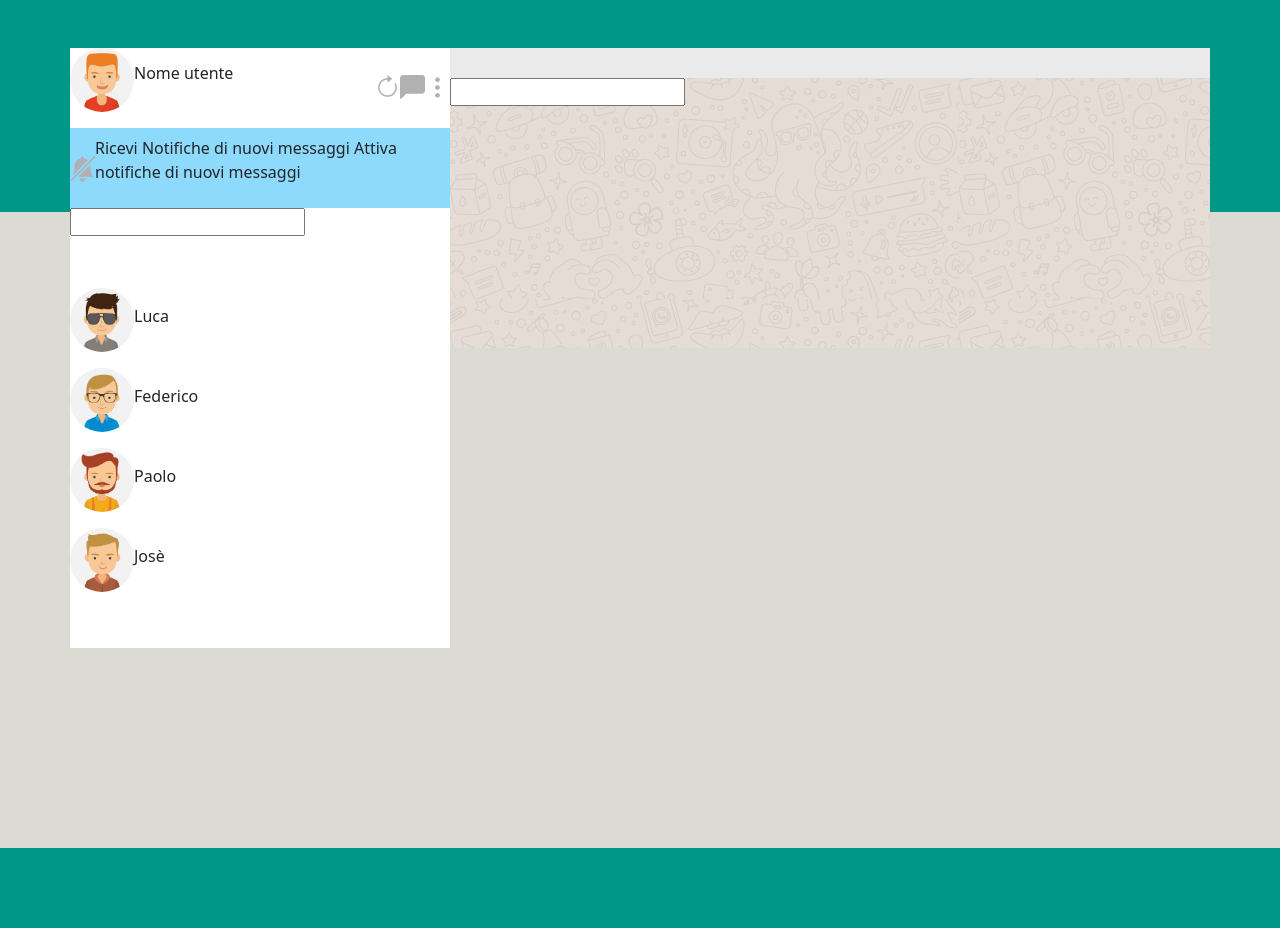
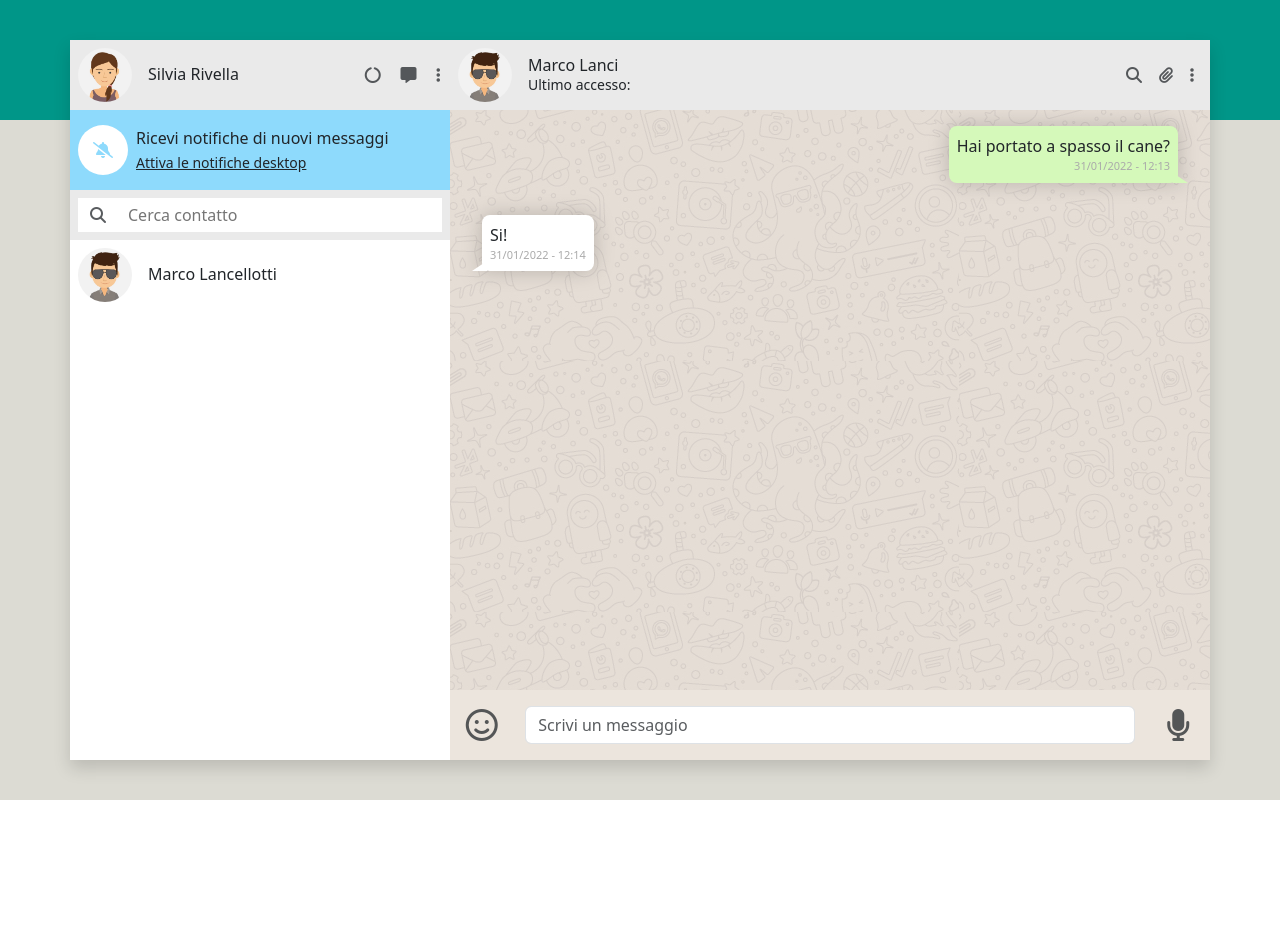
Before and after one commit to Luca-Giudice/vue-boolzapp, a plain HTML site: page index.html in a window 1280 px wide. After the commit the page ends 800 px from the top, so only its background shows below. Drawn offline with nearby package versions, Linux system fonts and the light colour scheme.

Commit message:
framework

```diff
--- a/index.html
+++ b/index.html
@@ -1,82 +1,151 @@
 <!DOCTYPE html>
 <html lang="en">
-<head>
-    <meta charset="UTF-8">
-    <meta http-equiv="X-UA-Compatible" content="IE=edge">
-    <meta name="viewport" content="width=device-width, initial-scale=1.0">
-    <!-- Bootstrap -->
-    <link href="https://cdn.jsdelivr.net/npm/bootstrap@5.3.0-alpha1/dist/css/bootstrap.min.css" rel="stylesheet" integrity="sha384-GLhlTQ8iRABdZLl6O3oVMWSktQOp6b7In1Zl3/Jr59b6EGGoI1aFkw7cmDA6j6gD" crossorigin="anonymous">
-    <!-- icons -->
-    <link rel='stylesheet' href='https://cdnjs.cloudflare.com/ajax/libs/bootstrap-icons/1.10.3/font/bootstrap-icons.min.css' integrity='sha512-YFENbnqHbCRmJt5d+9lHimyEMt8LKSNTMLSaHjvsclnZGICeY/0KYEeiHwD1Ux4Tcao0h60tdcMv+0GljvWyHg==' crossorigin='anonymous'/>
-    <!-- CSS -->
-    <link rel="stylesheet" href="style.css">
-    <title>Boolzapp</title>
-</head>
-<body class="bg">
-    <div class="">
-        <div class="container mt-5">
-            <div class="row d-flex">
-                <div class="col-4 chat p-0 ">
-                    <section class=" d-flex user justify-content-between">
-                       <div class="d-flex">
-                        <img src="img/avatar_1.jpg" alt="">
-                        <h6 class="mt-3">Nome utente</h6>
-                       </div>
-                       <div class="d-flex align-items-center gx-2">
-                        <i class="bi bi-arrow-clockwise"></i>
-                        <i class="bi bi-chat-left-fill"></i>
-                        <i class="bi bi-three-dots-vertical"></i>
 
-                       </div>
-                    </section>
-                    <section class="nmessage d-flex align-items-center">
-                        <i class="bi bi-bell-slash-fill"></i>
-                        <p>Ricevi Notifiche di nuovi messaggi <span>Attiva notifiche di nuovi messaggi</span></p>
+    <head>
+        <meta charset="UTF-8" />
+        <meta http-equiv="X-UA-Compatible" content="IE=edge" />
+        <meta name="viewport" content="width=device-width, initial-scale=1.0" />
+        <title>Document</title>
 
-                    </section>
-                    <section>
-                        <input type="text">
-                    </section>
-                    <section id="contact">
-                        <section class="d-flex">
+        <link rel="icon" href="favicon.ico" type="image/ico" />
+        <!-- Bootstrap -->
+        <link href="https://cdn.jsdelivr.net/npm/bootstrap@5.3.0-alpha1/dist/css/bootstrap.min.css" rel="stylesheet"
+          integrity="sha384-GLhlTQ8iRABdZLl6O3oVMWSktQOp6b7In1Zl3/Jr59b6EGGoI1aFkw7cmDA6j6gD" crossorigin="anonymous">
 
-                            <img src="img/avatar_2.jpg" alt="">
-                            <span class="mt-3">Luca</span>
-                        </section>
-                        <section class="d-flex">
+        <!-- Font Awesome 6 -->
+        <link rel='stylesheet' href='https://cdnjs.cloudflare.com/ajax/libs/font-awesome/6.2.1/css/all.min.css'
+          integrity='sha512-MV7K8+y+gLIBoVD59lQIYicR65iaqukzvf/nwasF0nqhPay5w/9lJmVM2hMDcnK1OnMGCdVK+iQrJ7lzPJQd1w=='
+          crossorigin='anonymous' />
 
-                            <img src="img/avatar_3.jpg" alt="">
-                            <span class="mt-3">Federico</span>
-                        </section>
-                        <section class="d-flex">
+        <!-- Style -->
+        <link rel="stylesheet" href="style.css" />
 
-                            <img src="img/avatar_4.jpg" alt="">
-                            <span class="mt-3">Paolo</span>
-                        </section>
-                        <section class="d-flex">
+        <!-- VueJS -->
+        <script src="https://unpkg.com/vue@3/dist/vue.global.js"></script>
 
-                            <img src="img/avatar_5.jpg" alt="">
-                            <span class="mt-3">Josè</span>
-                        </section>
-                    </section>
-                </div>
-                <div class="col-8 messaging p-0 d-flex-column justify-content-between ">
-                    <header>
+        <!-- JavaScript -->
+        <script defer src="js/script.js"></script>
+      </head>
 
-                    </header>
-                    <section >
-                        <input type="text">
-                    </section>
+      <body>
+        <div id="root" class="h-100 d-flex align-items-center justify-content-center">
+          <main div class="container shadow bg-white">
+            <div class="row h-100">
+              <!-- SIDEBAR SECTION -->
+              <section id="sidebar" class="col-6 col-lg-4 p-0 h-100 bg-light-gray d-flex flex-column">
 
+                <!-- User section -->
+                <div id="user-section" class="flex-shrink-0 d-flex justify-content-between">
+                  <div class="media">
+                    <figure>
+                      <img src="img/avatar_io.jpg" alt="Silvia Rivella" />
+                    </figure>
+                    <div class="h6 media-text">Silvia Rivella</div>
+                  </div>
+                  <div class="w-25 text-muted d-flex justify-content-around align-items-center">
+                    <i class="fa-solid fa-circle-notch" role="button"></i>
+                    <i class="fa-solid fa-comment-alt" role="button"></i>
+                    <i class="fa-solid fa-ellipsis-v" role="button"></i>
+                  </div>
                 </div>
 
+                <!-- Notifications -->
+                <div id="notifications" class="bg-light-blue flex-shrink-0">
+                  <div class="media">
+                    <div class="media-icon">
+                      <i class="fa-solid fa-bell-slash"></i>
+                    </div>
+                    <div class="media-text">
+                      <div>Ricevi notifiche di nuovi messaggi</div>
+                      <div class="fs-6 text-decoration-underline" role="button">
+                        <small>Attiva le notifiche desktop</small>
+                      </div>
+                    </div>
+                  </div>
+                </div>
+
+                <!-- Search -->
+                <div id="search-contacts" class="p-2 flex-shrink-0">
+                  <i class="fa-solid fa-search text-muted"></i>
+                  <input type="text" class="w-100" placeholder="Cerca contatto" />
+                </div>
+
+                <!-- Contacts List -->
+                <div id="contacts-list" class="flex-grow-1 bg-white overflow-auto">
+                  <ul class="m-0 p-0">
+                    <li class="media">
+                      <figure>
+                        <img src="img/avatar_2.jpg" alt="Marco Lancellotti" />
+                      </figure>
+                      <div class="h6 media-text">
+                        <div>Marco Lancellotti</div>
+                      </div>
+                    </li>
+                  </ul>
+                </div>
+
+              </section>
+              <!-- CHAT SECTION -->
+              <section id="chat" class="col-6 col-lg-8 p-0 h-100 bg-chat-color d-flex flex-column">
+
+                <!-- Chat Header -->
+                <header class="bg-light-gray flex-shrink-0 d-flex justify-content-between">
+                  <div class="media">
+                    <figure>
+                      <img src="img/avatar_2.jpg" alt="Marco Lanci" />
+                    </figure>
+                    <div class="h6 media-text">
+                      <div>Marco Lanci</div>
+                      <div class="mb-0 fw-light">
+                        <small>Ultimo accesso: </small>
+                      </div>
+                    </div>
+                  </div>
+                  <div class="me-3 d-flex text-muted align-items-center justify-content-around">
+                    <i class="fa-solid fa-search ms-3"></i>
+                    <i class="fa-solid fa-paperclip ms-3"></i>
+                    <i class="fa-solid fa-ellipsis-v ms-3"></i>
+                  </div>
+                </header>
+
+                <!-- Chat Messages -->
+                <div class="flex-grow-1 overflow-auto bg-chat-image">
+                  <ul class="px-3">
+                    <li class="message-container p-3 sent">
+                      <div class="message p-2 rounded-3">
+                        <p>Hai portato a spasso il cane?</p>
+                        <time datetime="2021-08-03T09:53">31/01/2022 - 12:13</time>
+                      </div>
+                    </li>
+                    <li class="message-container p-3 received">
+                      <div class="message p-2 rounded-3">
+                        <p>Si!</p>
+                        <time datetime="2021-08-03T09:53">31/01/2022 - 12:14</time>
+                      </div>
+                    </li>
+                  </ul>
+                </div>
+
+                <!-- Chat Footer -->
+                <footer class="flex-shrink-0 container-fluid">
+                  <div class="row h-100 align-items-center">
+                    <div class="col-1 d-flex justify-content-center">
+                      <i class="fa-regular fa-smile fa-2x text-muted" role="button"></i>
+                    </div>
+                    <div class="col-10">
+                      <input type="text" class="form-control" placeholder="Scrivi un messaggio" />
+                    </div>
+                    <div class="col-1 d-flex justify-content-center">
+                      <i class="fa-solid fa-microphone fa-2x text-muted" role="button"></i>
+                    </div>
+                  </div>
+                </footer>
+
+              </section>
             </div>
-
-
+          </main>
         </div>
 
-    </div>
+      </body>
 
-
-</body>
-</html>
+      </html>
--- a/style.css
+++ b/style.css
@@ -1,58 +1,184 @@
-*{
-    margin: 0;
-    padding: 0;
-    box-sizing: border-box;
-}
+/* # CUSTOM PROPERTIES */
+:root {
+    --green: #009688;
+    --bg-gray: #dcdbd3;
+    --bg-chat: #ece5dd;
+    --light-blue: #8edafc;
+    --sent-color: #d5f9ba;
+    --gray: #aaa;
+    --dark-gray: #ccc;
+    --light-gray: #eaeaea;
+    --darker-gray: #222e35;
+  }
 
-.bg {
-    width: 100vw;
+  /* # MAIN SECTIONS */
+
+  body {
     height: 100vh;
-    background-image: linear-gradient(rgb(0,150,136) 25%, rgb(219,219,211) 25%, rgb(219,219,211) 25%);
-}
+    background-image: linear-gradient(var(--green) 15%, var(--bg-gray) 15%);
+  }
 
-.container{
+  #root .container {
+    height: 90%;
+  }
 
-}
+  #chat {
+    background-color: var(--bg-chat);
+  }
 
-.chat {
-    height: 600px;
-    background-color: white;
+  /* # Background utils  */
+  .bg-light-gray {
+    background-color: var(--light-gray);
+  }
 
-}
+  .bg-light-blue {
+    background-color: var(--light-blue);
+  }
 
+  .bg-chat-image {
+    background-image: url('../img/mine.jpg');
+  }
 
-.messaging {
-    height: 300px;
-    background-image: url(img/mine.jpg);
+  .bg-chat-color {
+    background-color: var(--bg-chat);
+  }
 
-}
+  /* # CHAT SECTION */
 
+  #chat header,
+  #chat footer,
+  #user-section {
+    height: 70px;
+  }
 
-.chat section{
-    height: 10vh;
-}
+  /* # NOTIFICATIONS */
 
-#contact{
-    overflow-y: scroll;
-    height: 80vh;
+  #notifications {
+    height: 80px;
+  }
 
-}
+  #notifications .fa-bell-slash {
+    color: #8edafc;
+  }
 
+  /* # MEDIA */
 
-.nmessage{
-    background-color: rgb(142,218,252);
-}
+  .media {
+    height: 100%;
+    display: flex;
+    align-items: center;
+  }
 
-.messaging header{
-    background-color: rgb(234,234,234);
-    height: 30px;
-}
+  .media figure {
+    height: 70px;
+    padding: 0.5rem;
+    margin-bottom: 0;
+    flex-shrink: 0;
+  }
 
-img{
-    height: 80%;
-    border-radius: 50px;
-}
-.bi{
-    font-size: 25px;
-    color: rgb(177,177,177);
-}
+  .media img {
+    height: 100%;
+    max-width: 100%;
+    border-radius: 50%;
+  }
+
+  .media .media-text {
+    margin-left: 0.5rem;
+    margin-bottom: 0;
+  }
+
+  .media .media-icon {
+    width: 50px;
+    height: 50px;
+    flex-shrink: 0;
+    margin-left: 0.5rem;
+    display: flex;
+    align-items: center;
+    justify-content: center;
+    background-color: #fff;
+    border-radius: 50%;
+  }
+
+  li.media:hover {
+    cursor: pointer;
+    background-color: var(--light-gray);
+  }
+
+  /* # SEARCH SECTION */
+
+  #search-contacts {
+    height: 50px;
+    position: relative;
+  }
+
+  #search-contacts .fa-search {
+    position: absolute;
+    top: 50%;
+    left: 20px;
+    transform: translateY(-50%);
+  }
+
+  #search-contacts input {
+    border: 0;
+    height: 100%;
+    padding-left: 50px;
+  }
+
+  /* # MESSAGES */
+
+  .message-container {
+    display: flex;
+  }
+  .message-container.sent {
+    justify-content: flex-end;
+  }
+
+  .message-container.received {
+    justify-content: flex-start;
+  }
+
+  .message-container.sent .message {
+    background-color: var(--sent-color);
+  }
+
+  .message-container.received .message {
+    background-color: #fff;
+  }
+
+  .message-container .message p {
+    margin-bottom: 0;
+  }
+  .message-container .message time {
+    display: block;
+    text-align: right;
+    font-size: 11px;
+    color: var(--gray);
+  }
+
+  .message-container .message {
+    position: relative;
+    filter: drop-shadow(0px 0px 10px rgba(0, 0, 0, 0.2));
+  }
+
+  .message-container.received .message:before {
+    content: '';
+    height: 0;
+    width: 0;
+    border-width: 10px 15px 0 0;
+    border-style: solid;
+    border-color: transparent white transparent transparent;
+    position: absolute;
+    bottom: 0;
+    left: -10px;
+  }
+  .message-container.sent .message:after {
+    content: '';
+    height: 0;
+    width: 0;
+    border-width: 10px 0 0 15px;
+    border-style: solid;
+    border-color: transparent transparent transparent var(--sent-color);
+    position: absolute;
+    bottom: 0;
+    right: -10px;
+  }
```
Also changed, not shown: favicon.ico (added).
